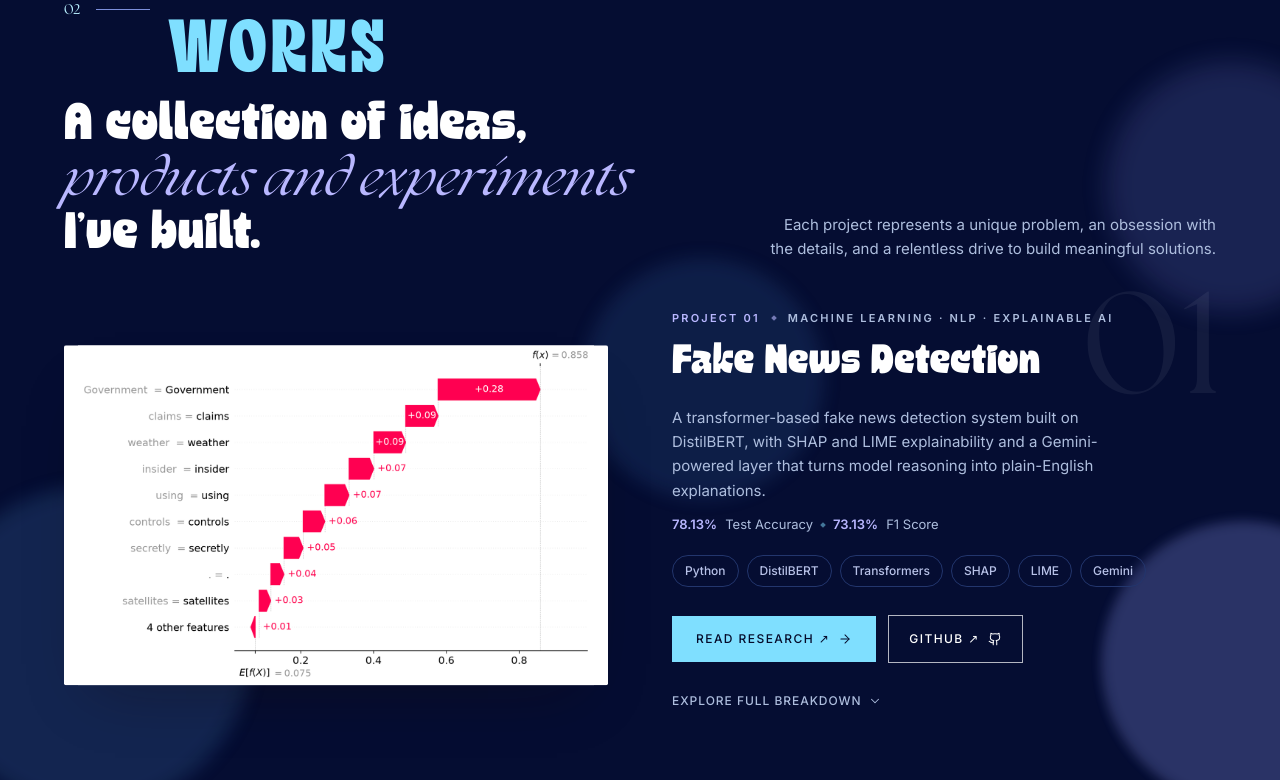
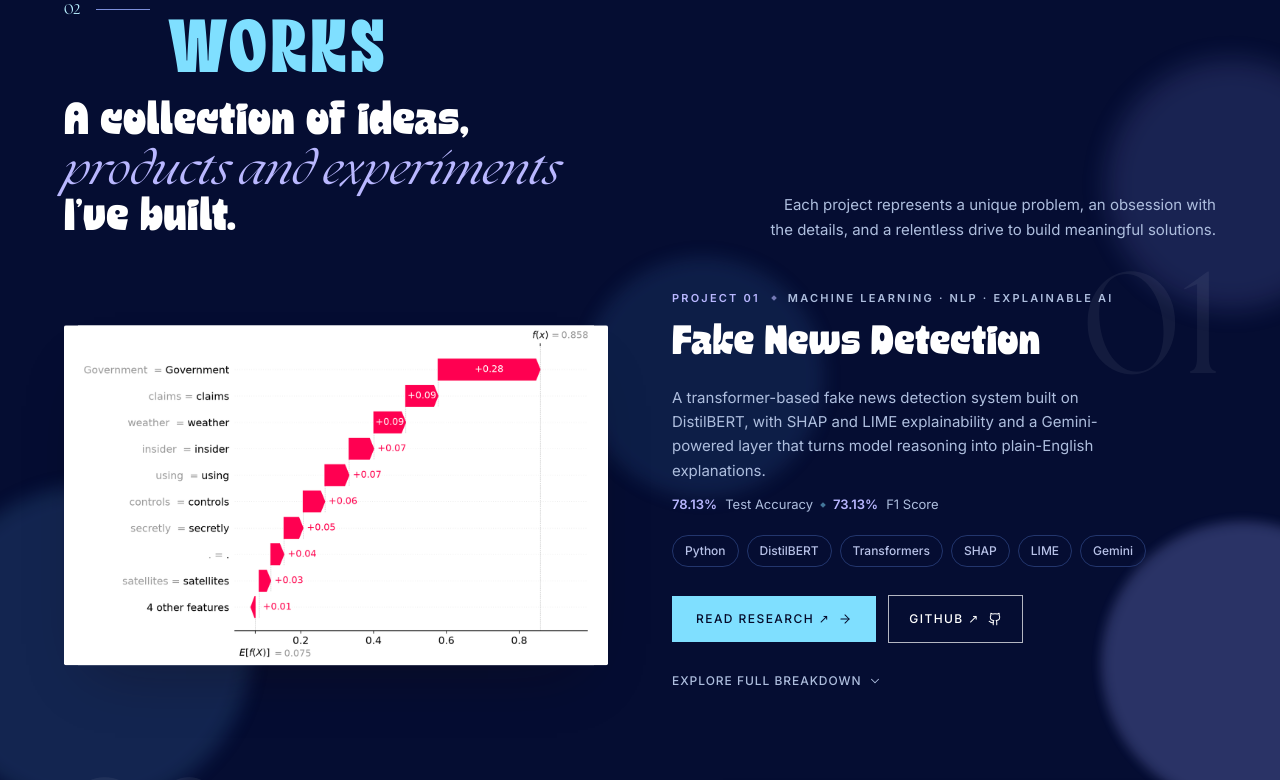
Before and after one commit to trisha29807-del/Portfolio-Trisha, a React (Vite) app: page / in a window 1280 px wide. Shown: the part 1560-2340 px from the top of the page. Built offline with nearby package versions, Linux system fonts and the light colour scheme; the HTML template or start-up script is replaced by a standard one.

Commit message:
Formatting

```diff
--- a/src/components/Work/WorkSection.tsx
+++ b/src/components/Work/WorkSection.tsx
@@ -48,10 +48,11 @@ export function WorkSection() {
                 SELECTED WORKS
               </span>
             </div>
-            <h2 className="mt-4 font-boldfat text-[clamp(2.5rem,4vw,4.5rem)] leading-[1.03] text-white dark:text-white">
+            <h2 className="mt-4 font-boldfat text-[clamp(2.5rem,3.5vw,4.5rem)] leading-[1.03] text-white dark:text-white">
               A collection of ideas,{" "}
+              <br></br>
               <em className="font-seasons italic text-[#B9B7FF] dark:text-[#B9B7FF]">
-                products and experiments
+                products and experiments<br></br>
               </em>{" "}
               I&rsquo;ve built.
             </h2>
```
